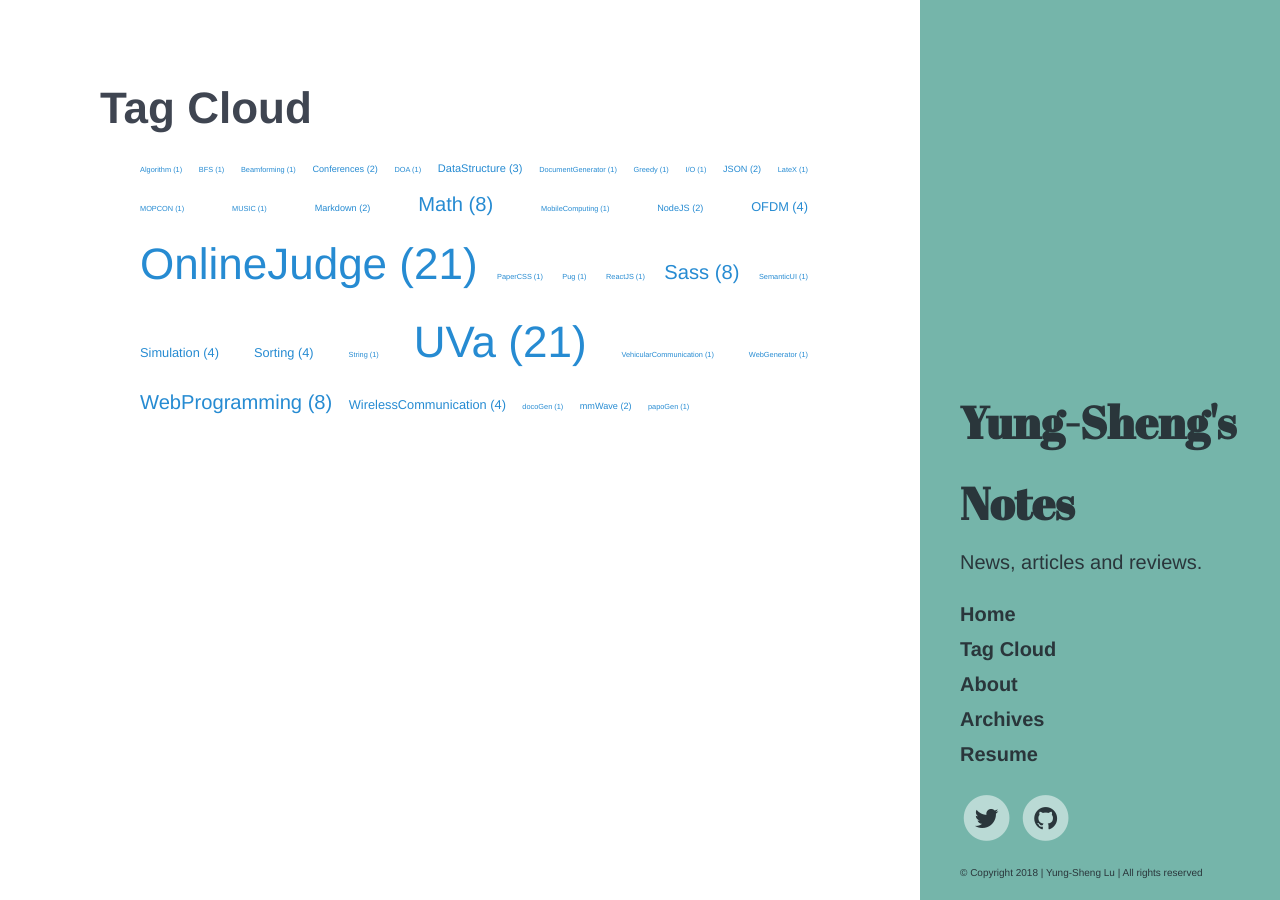
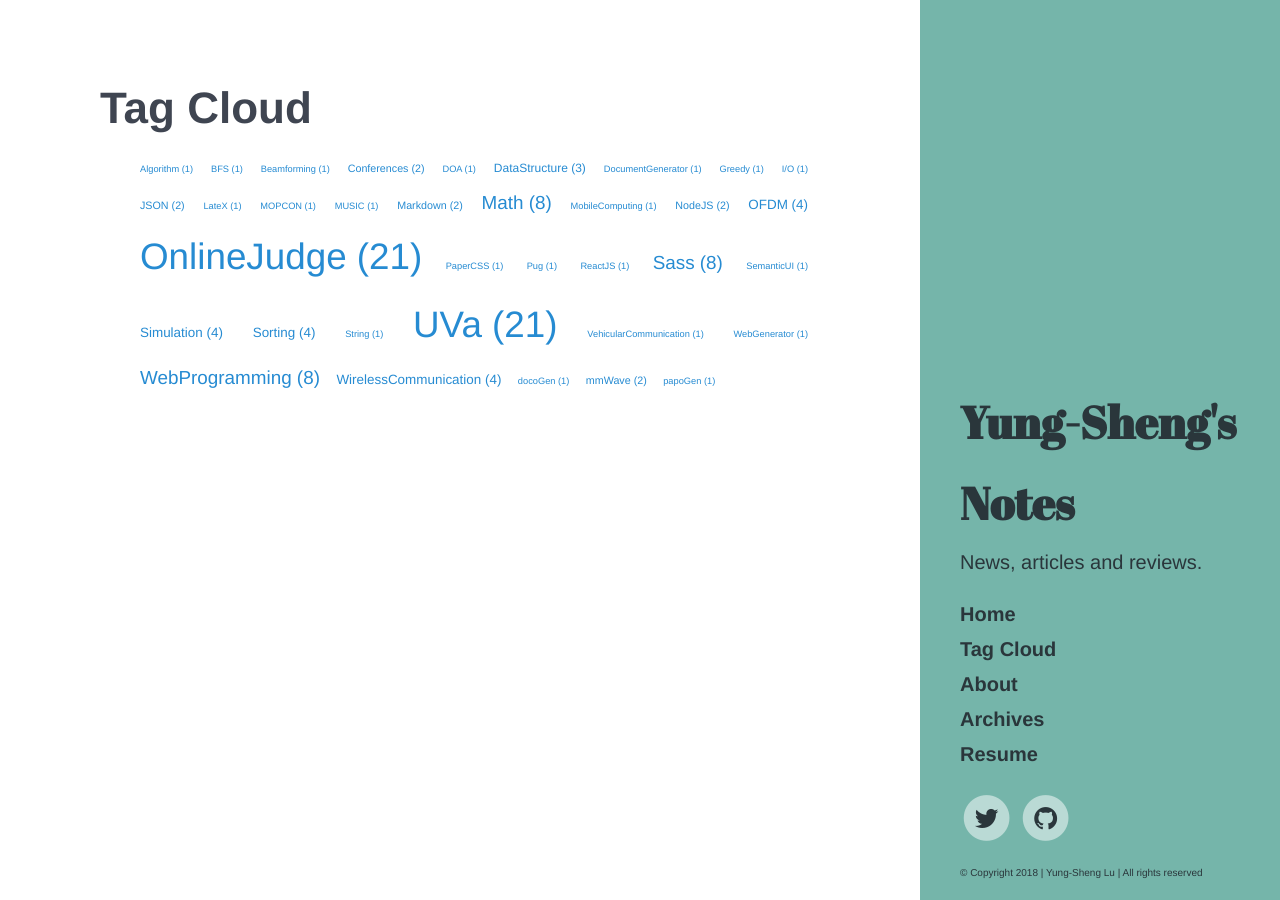
Before and after one commit to dppss90010/yungshenglu.github.io, a Jekyll site: the page built from TagCloud.md, in a window 1280 px wide. Built offline with Jekyll 4.4.1, drawn with Linux system fonts in a browser that asks for light colours; comment, search, counter and statistics services are not loaded.

Commit message:
Add TagCloud

```diff
--- a/TagCloud.md
+++ b/TagCloud.md
@@ -5,7 +5,7 @@
 <ul class="tag-cloud">
 {% assign sorted_tags = (site.tags | sort: 0) %}
 {% for tag in sorted_tags %}
-  <li style="font-size: {{ tag | last | size | times: 400 | divided_by: site.tags.size | plus: 35  }}%">
+  <li style="font-size: {{ tag | last | size | times: 300 | divided_by: site.tags.size | plus: 50  }}%">
     <a href="/tags/{{ tag[0] }}">
       {{ tag | first }} ({{ tag | last | size }})
     </a>
```
